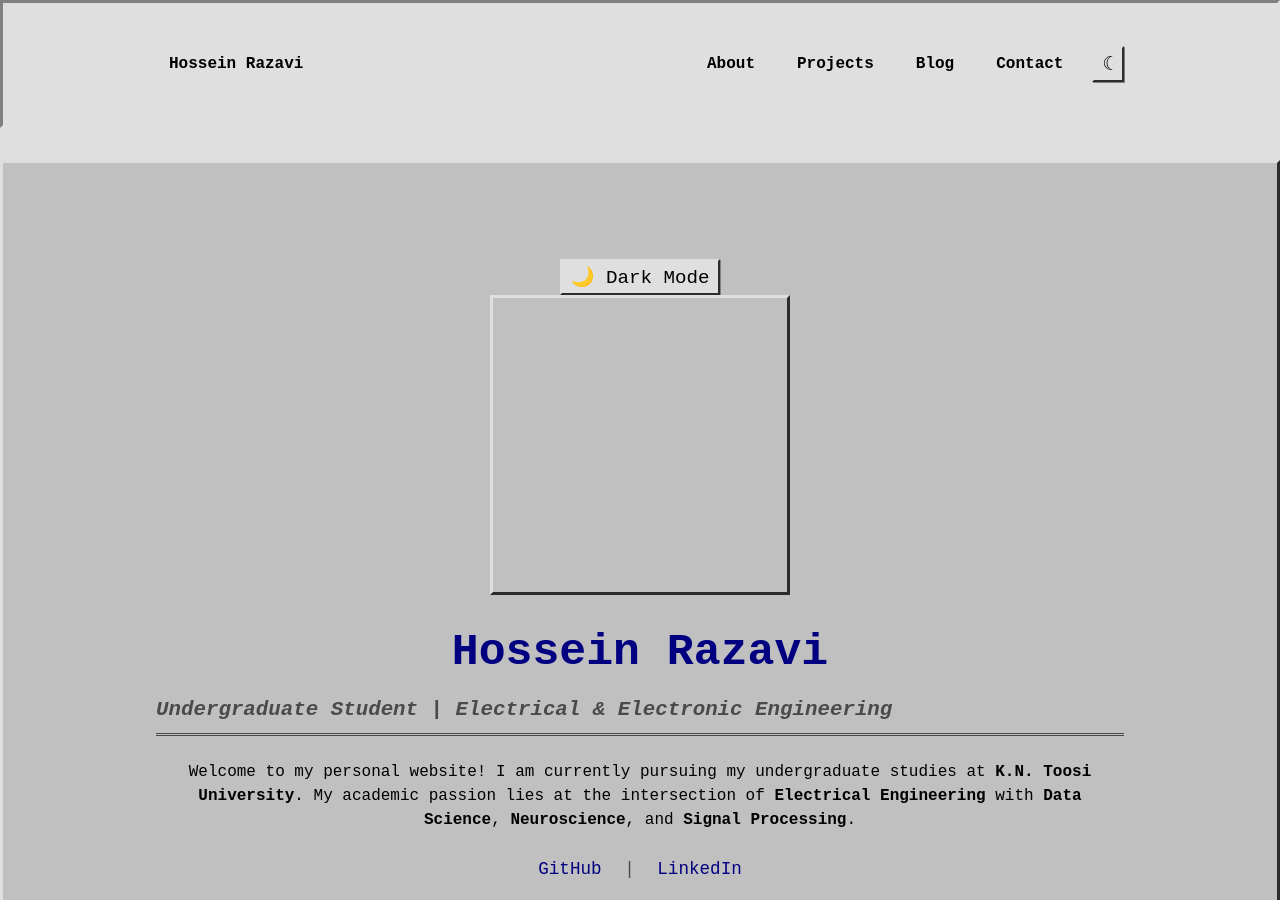
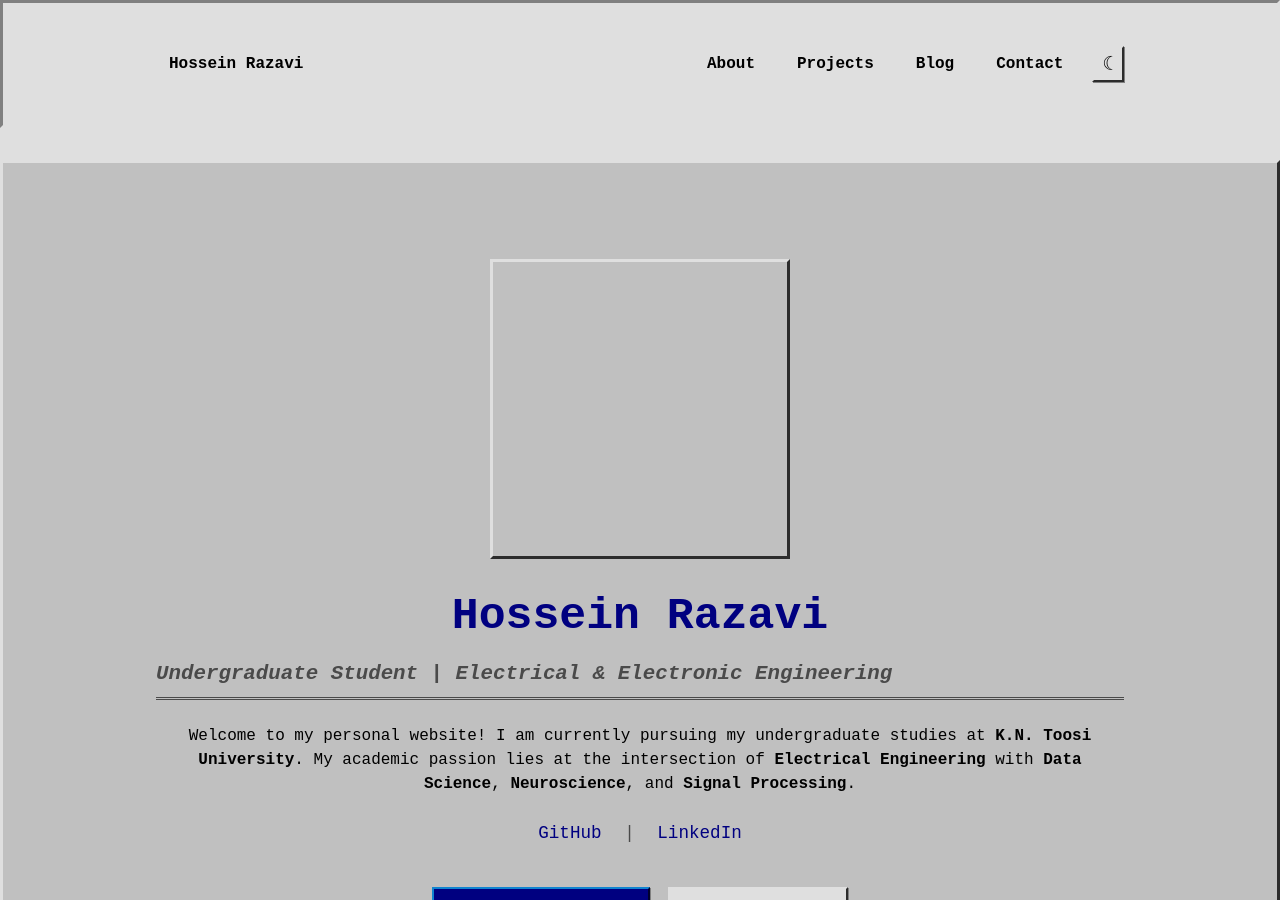
Before and after one commit to UncleRazavi/UncleRazavi.github.io, a Jekyll site: the page built from index.html, in a window 1280 px wide and 900 px high. Built offline with Jekyll 4.4.1, drawn with Linux system fonts in a browser that asks for light colours.

Commit message:
Update index.html

```diff
--- a/index.html
+++ b/index.html
@@ -6,7 +6,6 @@ title: Hossein Razavi - Electrical Engineering, Data Science & Neuroscience
 <section class="hero-section">
     <div class="container hero-content">
 
-        <button id="dark-mode-toggle">🌙 Dark Mode</button>
 
         <!-- 3D Cube Avatar -->
         <div class="profile-avatar avatar-3d-wrapper" id="avatar-3d" data-3d-object="cube" aria-label="3D spinning cube representing profile"></div>
```
